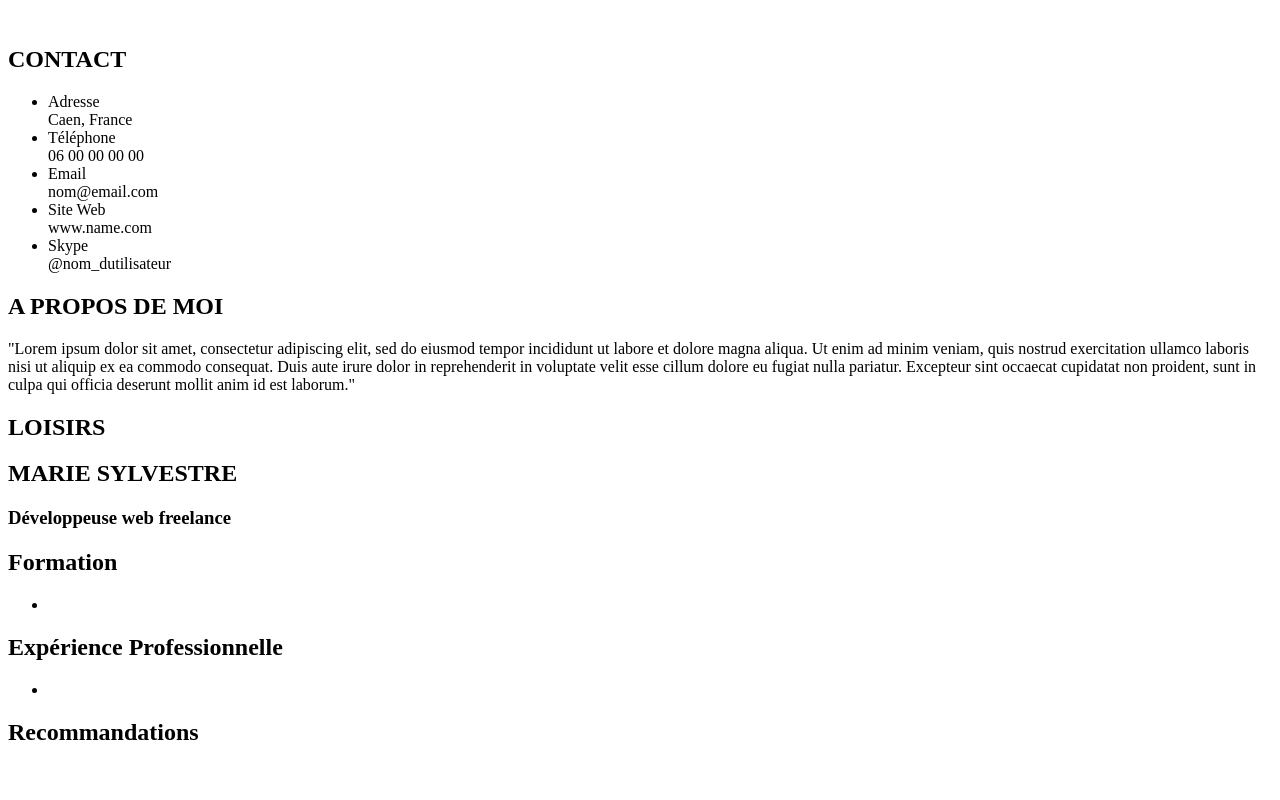
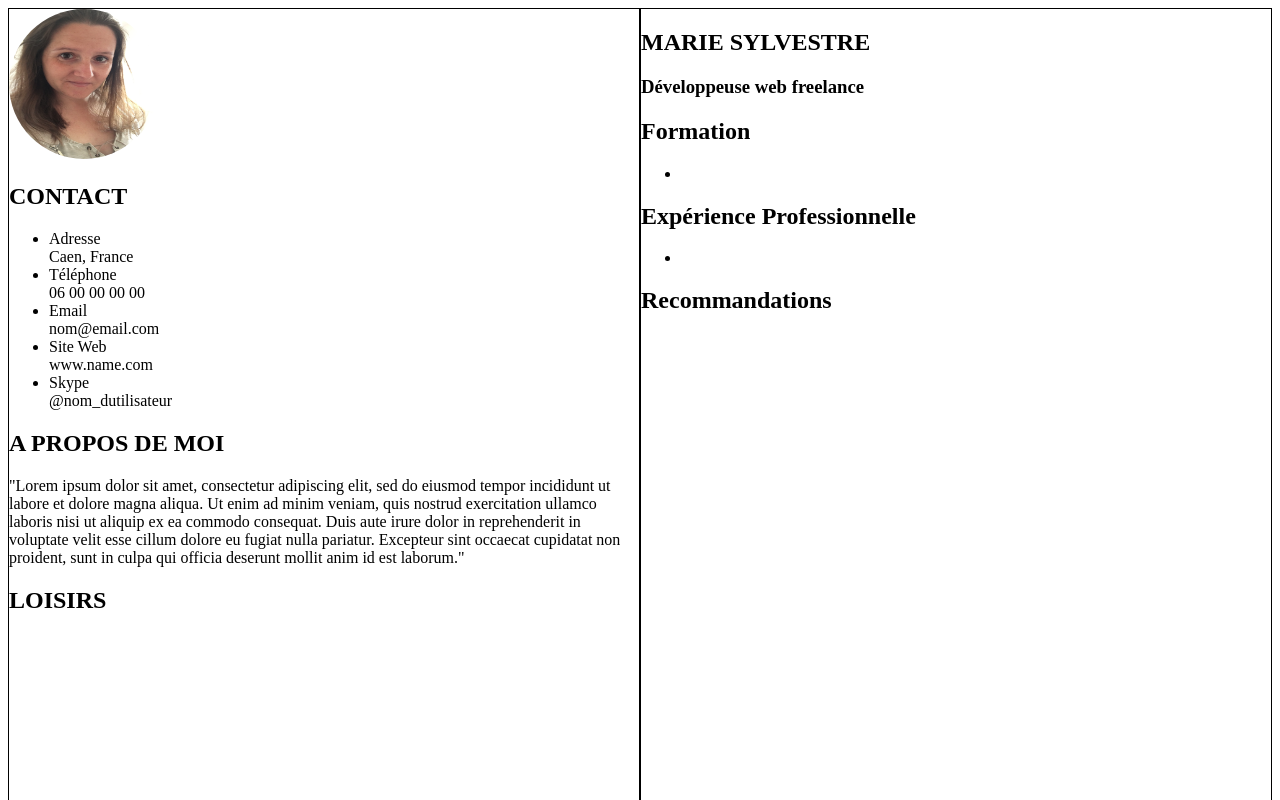
Before and after one commit to mademoizlleMarie/CV, a plain HTML site: page index.html in a window 1280 px wide. Shown: the top 800 px of the page. Drawn offline with Linux system fonts and the light colour scheme.

Commit message:
decoupage des parties ajout de la photo

```diff
--- a/index.html
+++ b/index.html
@@ -6,7 +6,7 @@
 </head>
 <body>
 <section>
-    <div><img alt="" src=""/></div>
+    <div><img alt="" src="img/Marie.JPG"/></div>
     <div>
         <h1>CONTACT</h1>
         <ul>
--- a/style.css
+++ b/style.css
@@ -0,0 +1,17 @@
+body
+{
+    display: flex;
+    justify-content: center;
+    height: 1200px;
+}
+section
+{
+    width: 700px;
+    border: 1px solid black;
+}
+img{
+    justify-content: center;
+    width : 150px; height : 150px;
+    border: none;
+    border-radius : 75px;
+}
```
